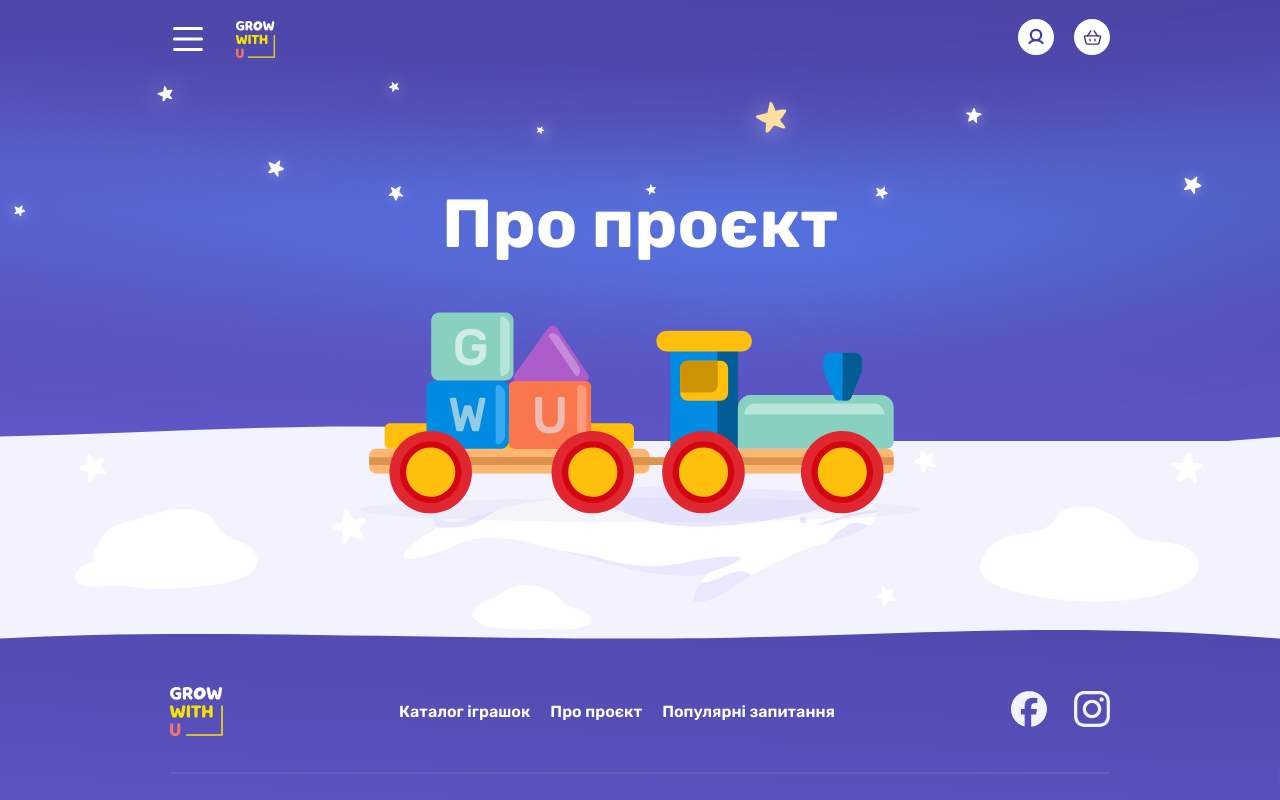
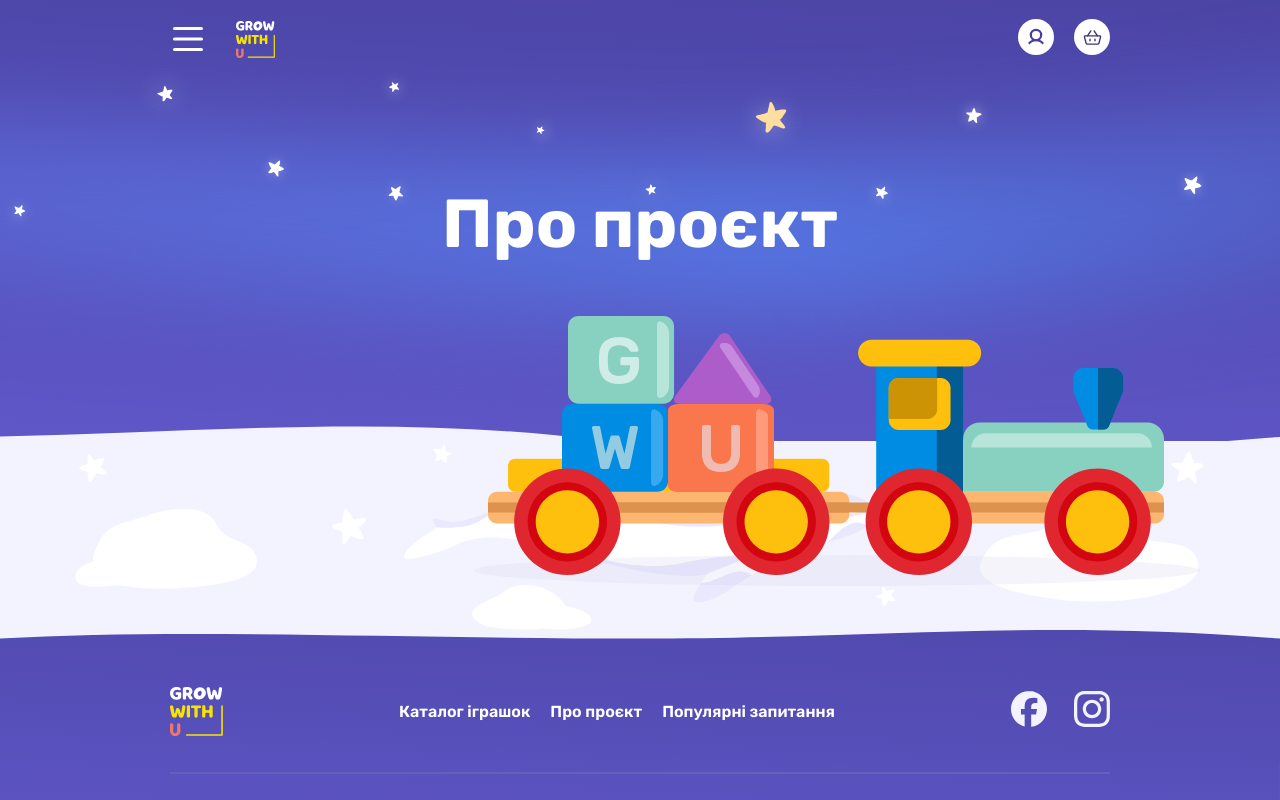
Before and after one commit to Vi7ality/igrashki, a React (Vite) app: page /about in a window 1280 px wide. Shown: the top 800 px of the page. Built offline with nearby package versions, Linux system fonts and the light colour scheme.

Commit message:
hero sektop styles added

```diff
--- a/src/pages/AboutUs/components/HeroSection/HeroSection.styled.ts
+++ b/src/pages/AboutUs/components/HeroSection/HeroSection.styled.ts
@@ -23,8 +23,8 @@ export const SectionStyled = styled.section`
     @media ${(props) => props.theme.device.desktop} {
     background-image: url(${bgImgDesk});
 
-    padding-top: 184px;
-    padding-bottom: 176px;
+    padding-top: 236px;
+    padding-bottom: 160px;
   }
 `;
 
@@ -53,4 +53,12 @@ export const ImgStyled = styled.img`
     bottom: -257px;
   left: 208px;
   }
+
+  @media ${(props) => props.theme.device.tablet} {
+        width: 726px;
+  height: 286px;
+    bottom: -321px;
+  left: 324px;
+  }
+
 `;
```
